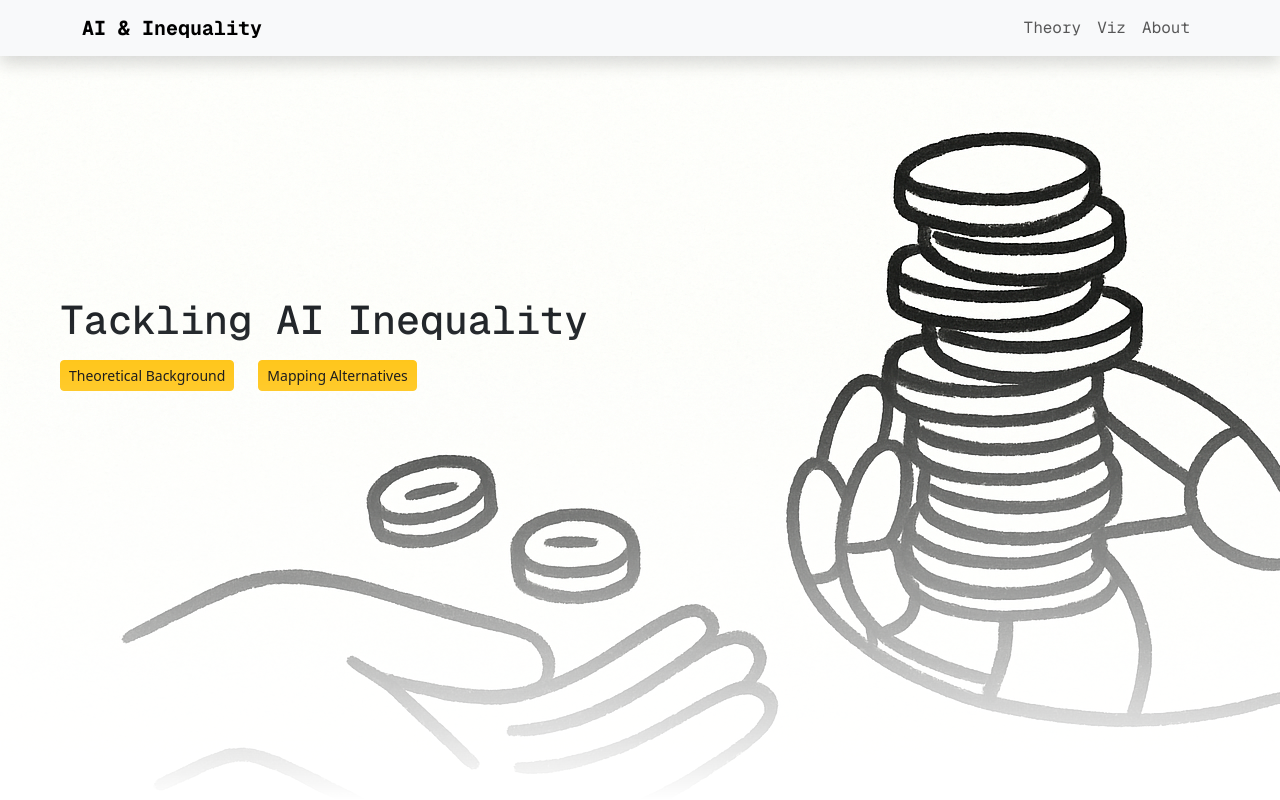
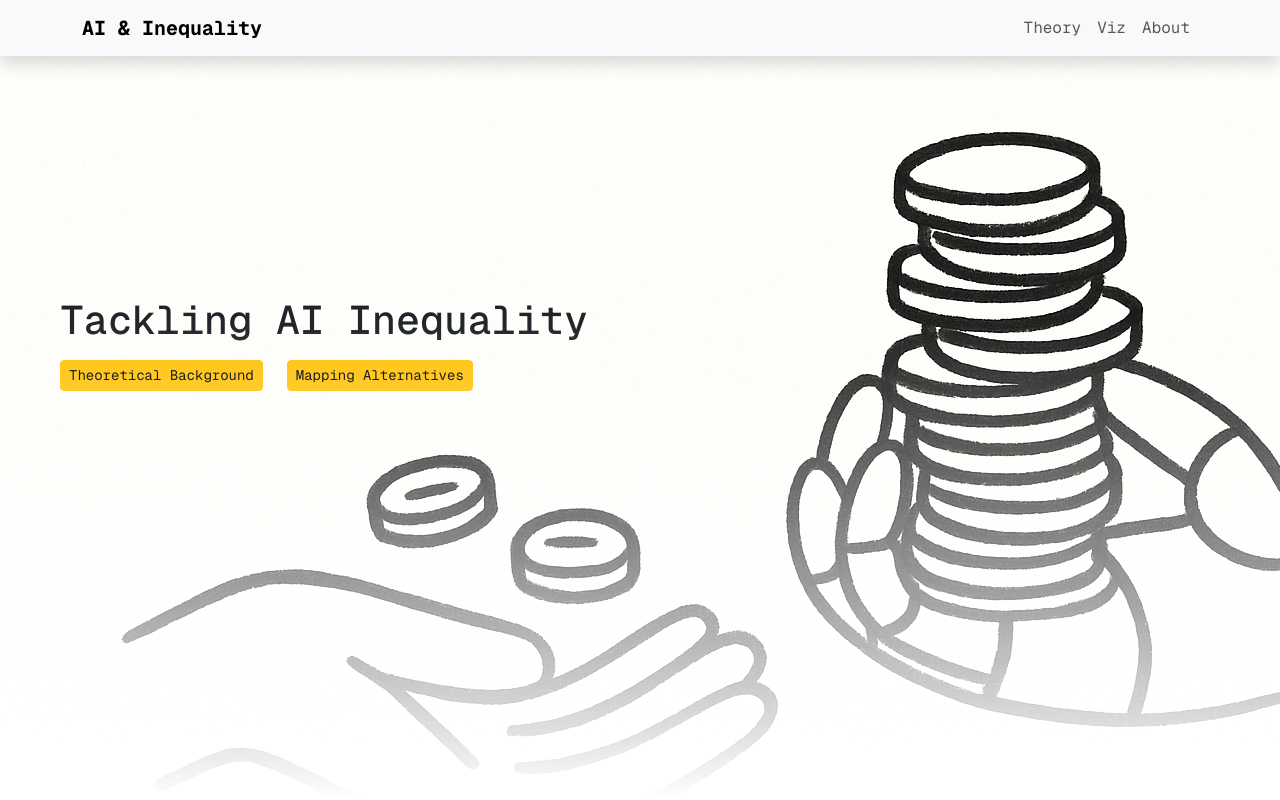
Before and after one commit to brunokrp/ai-inequality, a Next.js app: page / in a window 1280 px wide. Built offline with nearby package versions, Linux system fonts and the light colour scheme.

Commit message:
font update for homepage

```diff
--- a/src/app/page.tsx
+++ b/src/app/page.tsx
@@ -24,7 +24,7 @@
       </div>
 
       {/* Buttons */}
-      <div className="flex left gap-4 mt-3 m-10 ml-15">
+      <div className="flex left gap-4 mt-3 m-10 ml-15 font-mono">
         <Link href="/theory" passHref legacyBehavior>
           <Button variant="warning" size="sm">Theoretical Background</Button>
         </Link>
```
